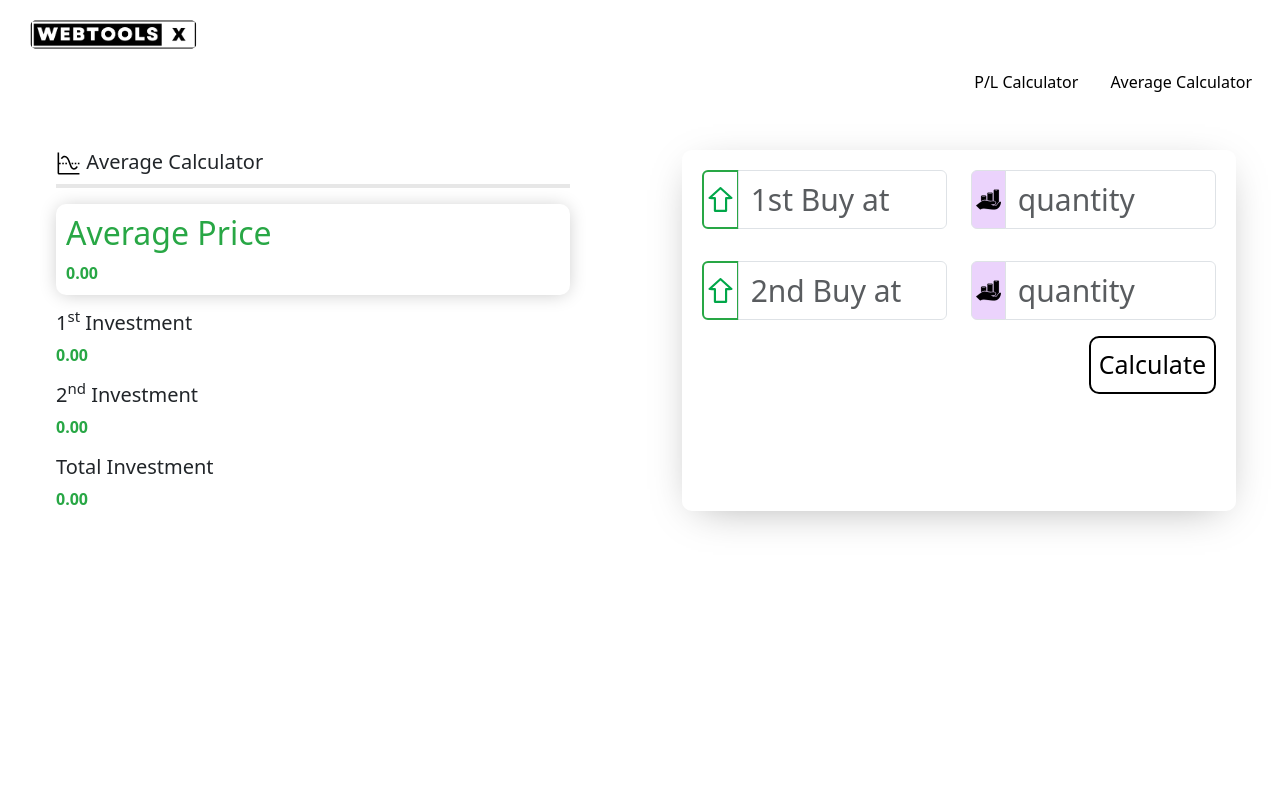
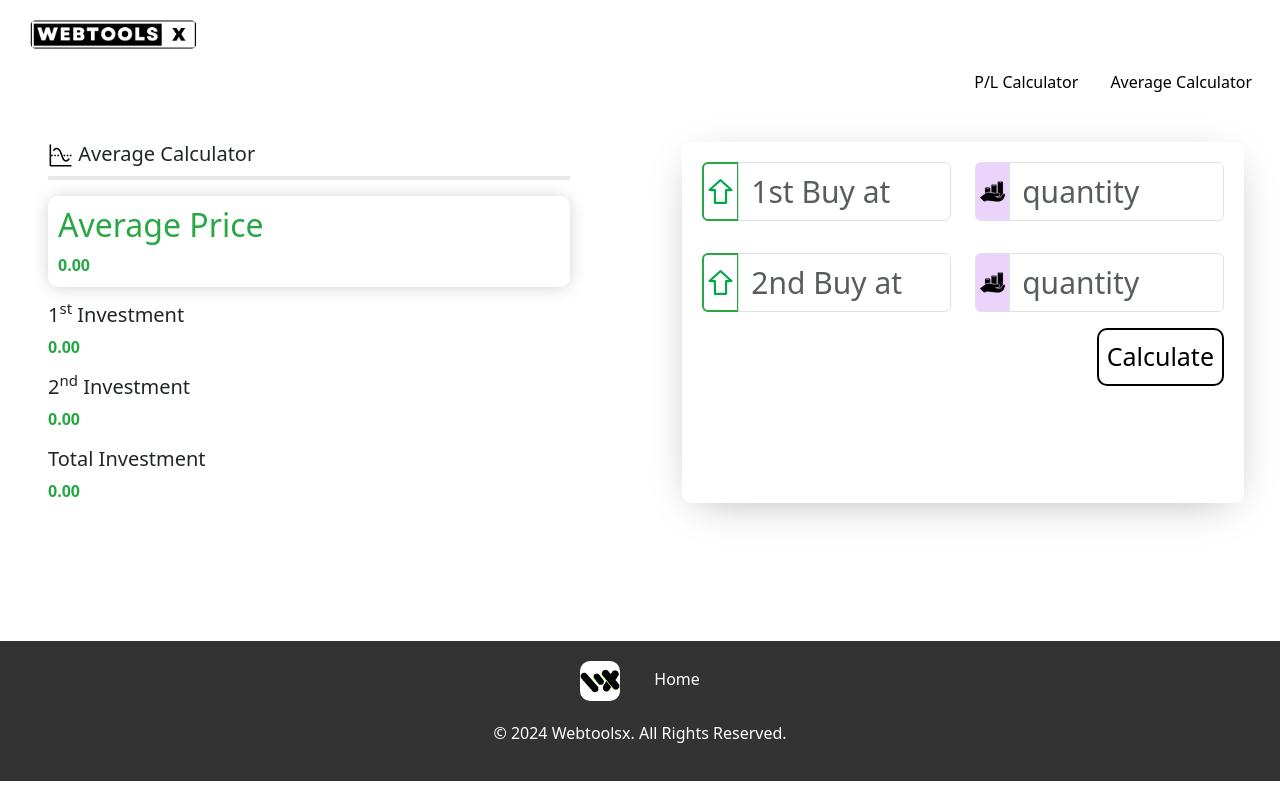
Before and after one commit to webtoolsx/webtoolsx.github.io, a plain HTML site: page average-calculator.html in a window 1280 px wide. Drawn offline with nearby package versions, Linux system fonts and the light colour scheme.

Commit message:
added footer

```diff
--- a/average-calculator.html
+++ b/average-calculator.html
@@ -3,18 +3,41 @@
 <head>
   <meta charset="UTF-8">
   <meta name="viewport" content="width=device-width, initial-scale=1.0">
-  <title>Stock price average calculator</title>
+  <meta name="description" content="Calculate the average stock price based on your purchases. Input the quantity and price of your stocks for an accurate average calculation.">
+  <meta name="keywords" content="stock price, average stock price, stock calculator, finance tools, stock average calculator">
+  <meta name="author" content="Your Name">
+  <meta name="robots" content="index, follow">
 
+  <!-- For social media sharing -->
+  <meta property="og:title" content="Stock Price Average Calculator">
+  <meta property="og:description" content="Use our stock price average calculator to easily determine the average price of your stocks.">
+  <meta property="og:image" content="URL_to_image.jpg">
+  <meta property="og:url" content="https://www.example.com">
+  <meta name="twitter:card" content="summary_large_image">
+  <link rel="icon" href="favicon.png" type="image/png">
+
+  <title>Stock Price Average Calculator</title>
+
+  <!-- Add canonical link to avoid duplicate content -->
+  <link rel="canonical" href="https://www.example.com">
+
+  <!-- Bootstrap CSS -->
   <link href="https://cdn.jsdelivr.net/npm/bootstrap@5.3.3/dist/css/bootstrap.min.css" rel="stylesheet" integrity="sha384-QWTKZyjpPEjISv5WaRU9OFeRpok6YctnYmDr5pNlyT2bRjXh0JMhjY6hW+ALEwIH" crossorigin="anonymous">
+
+  <!-- Bootstrap JS -->
   <script src="https://cdn.jsdelivr.net/npm/bootstrap@5.3.3/dist/js/bootstrap.bundle.min.js" integrity="sha384-YvpcrYf0tY3lHB60NNkmXc5s9fDVZLESaAA55NDzOxhy9GkcIdslK1eN7N6jIeHz" crossorigin="anonymous"></script>
+
+  <!-- Custom styles -->
   <link rel="stylesheet" href="css/style.css">
+
+  <!-- jQuery (if necessary, slim version reduces load time) -->
   <script src="https://code.jquery.com/jquery-3.6.0.slim.min.js"></script>
+
+  <!-- Custom script for stock calculation -->
   <script type="module" src="js/stock_calc.js"></script>
 
-
+  <!-- Counto script -->
   <script src="js/counto.min.js"></script>
-
-
 </head>
 <body>
   <div class="container-fluid">
@@ -38,7 +61,6 @@
         </li>
       </ul>
     </div>
-    <div class="container-fluid p-0 p-lg-2">
 
 
     <div class="container-fluid p-0 p-lg-2">
@@ -124,14 +146,23 @@
         </div>
 
     </div>
-
-
-
     <script>
       $('#my-number').counto(0, 500);
     </script>
+  </div>
 
+  <footer class="footer_main">
 
-  </div>
+    <div>
+      <a href="/" style="color: white; margin: 0 15px; text-decoration: none;" class="footer-logo"><img src="favicon.png" alt="Company Logo"></a>
+      <a href="/" style="color: white; margin: 0 15px; text-decoration: none;">Home</a>
+      <!-- <a href="/about" style="color: white; margin: 0 15px; text-decoration: none;">About Us</a> -->
+      <!-- <a href="/contact" style="color: white; margin: 0 15px; text-decoration: none;">Contact</a> -->
+    </div>
+    <div style="margin-top: 20px;">
+      <p>&copy; 2024 Webtoolsx. All Rights Reserved.</p>
+    </div>
+
+  </footer>
 </body>
 </html>
--- a/css/style.css
+++ b/css/style.css
@@ -103,6 +103,20 @@
     animation-iteration-count: 1;
 }
 
+.footer_main{
+    background-color: #333;
+    color: white;
+    padding: 20px;
+    text-align: center;
+    margin-top: 8%;
+}
+
+/* Logo styling */
+.footer-logo img {
+    height: 40px; /* Adjust logo size */
+    border-radius: 10px;
+  }
+
 @keyframes shake {
     0% { transform: translateX(0); }
     25% { transform: translateX(-5px); }
```
Also changed, not shown: index.html (+14 -0 lines), favicon.png (added).
